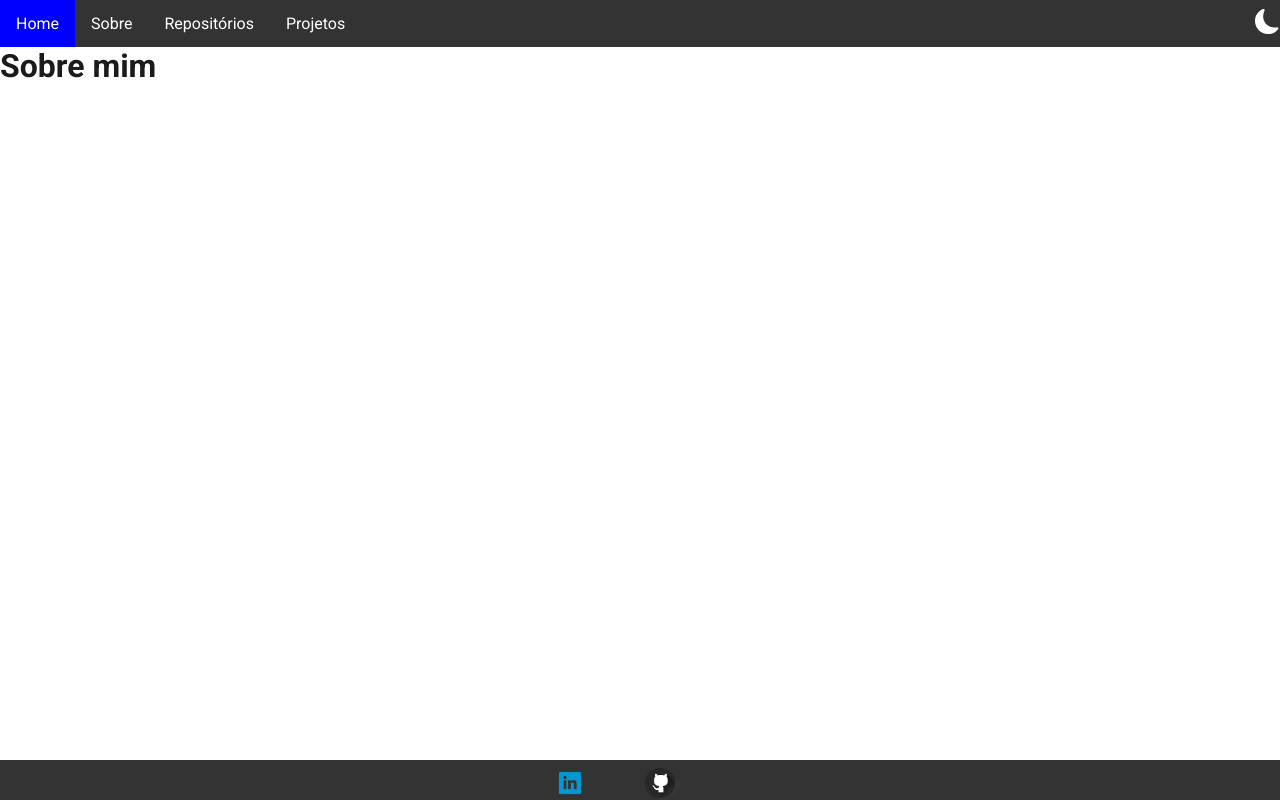
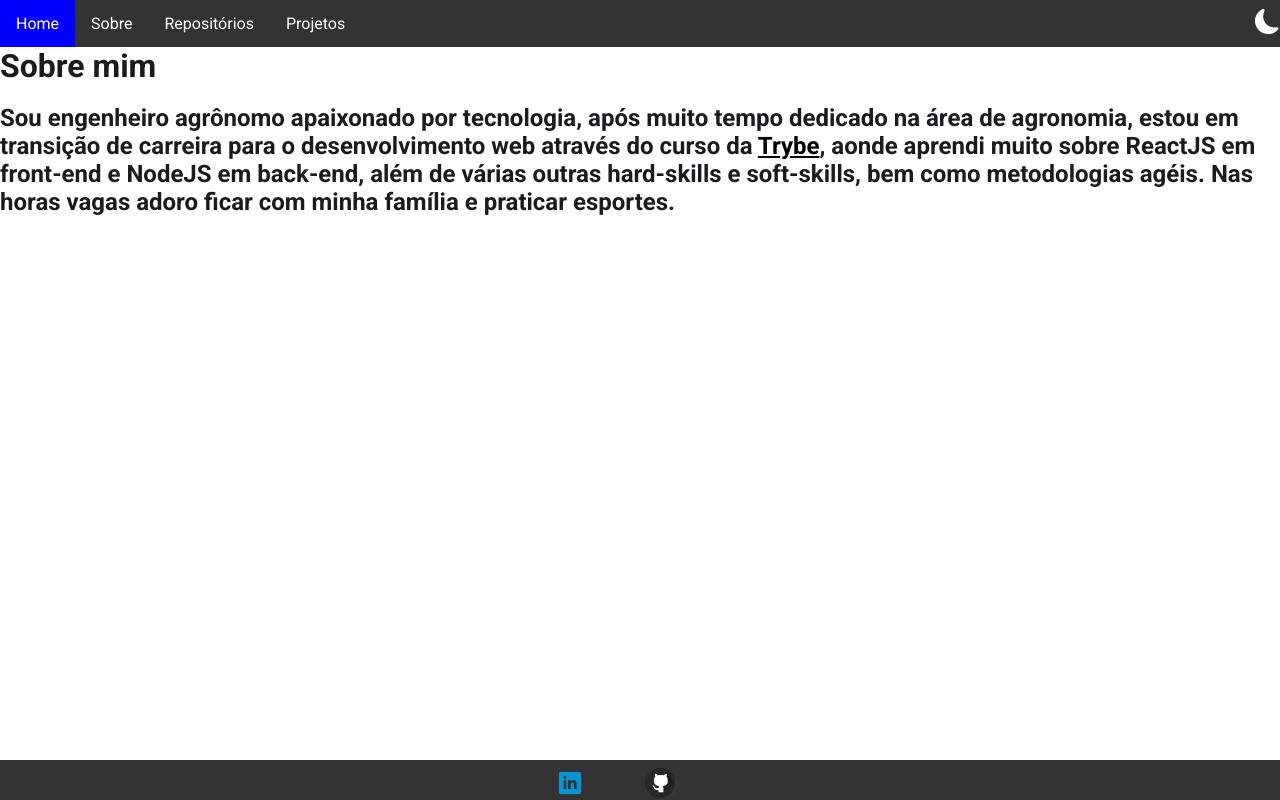
Before and after one commit to rodrigomarsa/rodrigomarsa.github.io, a React (Create React App) app: page /#/about in a window 1280 px wide. Built offline with nearby package versions, Linux system fonts and the light colour scheme.

Commit message:
feat: add about page

```diff
--- a/src/App.css
+++ b/src/App.css
@@ -31,7 +31,7 @@
 .App__Dark select {
   padding: 0.7rem 0.75rem;
   background-color: var(--grey);
-  color: black;
+  color: white;
 }
 
 /* .App__Light img{
--- a/src/pages/About.js
+++ b/src/pages/About.js
@@ -1,9 +1,20 @@
 import React from 'react';
+import '../styles/About.css';
 
 function About() {
   return (
     <div className="About">
       <h1>Sobre mim</h1>
+      <h2>
+        Sou engenheiro agrônomo apaixonado por tecnologia, após muito tempo dedicado na
+        área de agronomia, estou em transição de carreira para o desenvolvimento web
+        através do curso da
+        {' '}
+        <a href="https://www.betrybe.com/">Trybe</a>
+        , aonde aprendi muito sobre ReactJS em front-end e NodeJS em back-end, além de
+        várias outras hard-skills e soft-skills, bem como metodologias agéis.
+        Nas horas vagas adoro ficar com minha família e praticar esportes.
+      </h2>
     </div>
   );
 }
--- /dev/null
+++ b/src/styles/About.css
@@ -0,0 +1,7 @@
+.App__Dark .About a {
+  color: white
+}
+
+.App__Light .About a {
+  color: black
+}
```
Also changed, not shown: 7 other files (tests, documents, lock files or other folders).
